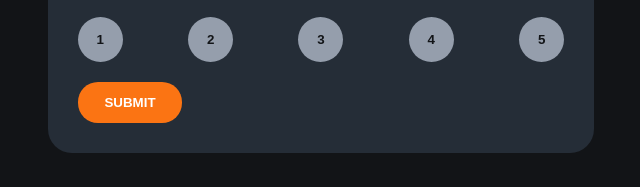
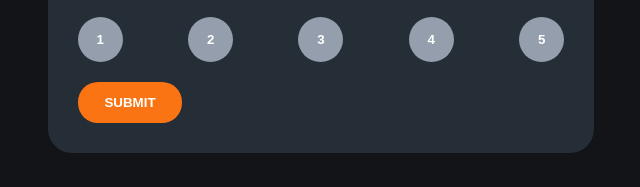
Before and after one commit to mirkobozzetto/Interactive-rating-component, a website: page index.html in a window 1280 px wide. Shown: the part 350-537 px from the top of the page, 319-959 px from the left. Drawn offline with Linux system fonts and the light colour scheme.

Commit message:
Update button colors in style.css

```diff
--- a/style.scss
+++ b/style.scss
@@ -61,17 +61,18 @@ body {
 }
 
 .rating-buttons {
+  // color: $white;
   display: flex;
   justify-content: space-between;
   margin: 20px 0;
 
   .rating-button {
+    color: $white;
     background-color: $lightGrey;
     border: none;
     border-radius: 50%;
     width: 45px;
     height: 45px;
-    color: $veryDarkBlue;
     font-weight: $fontWeightBold;
     transition: background-color 0.3s ease, transform 0.3s ease;
 
```
Also changed, not shown: style.css, 1 other file.
